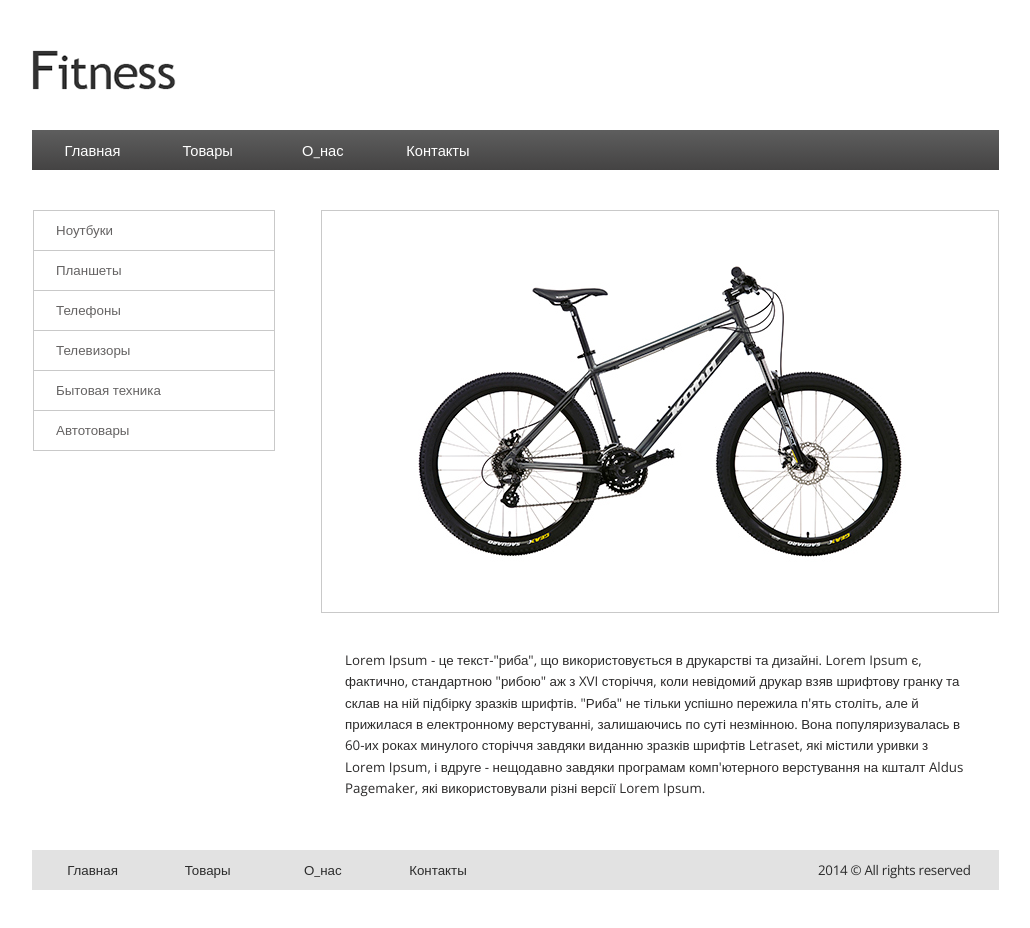
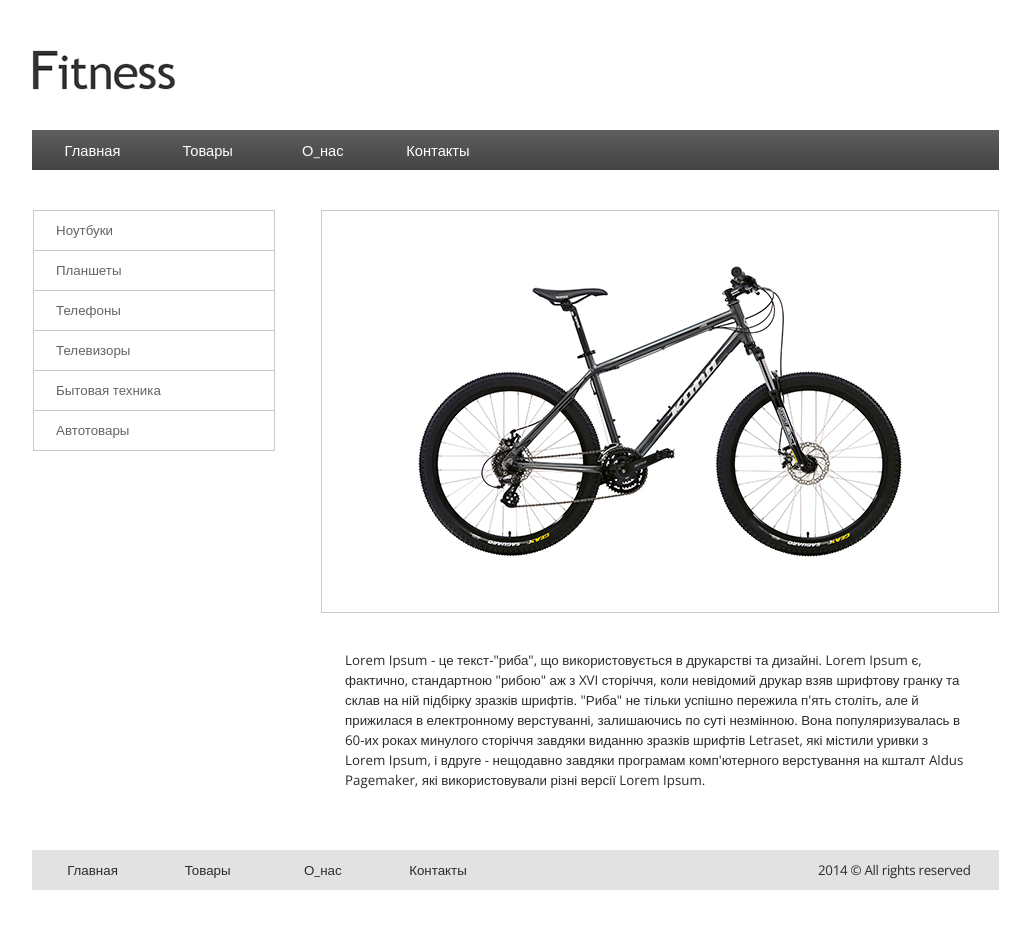
Before and after one commit to SviatoslavK/GoIt-HW-3, a plain HTML site: page index.html in a window 1280 px wide. Shown: the whole page, without its empty margins (123-1153 px from the left). Drawn offline with nearby package versions, Linux system fonts and the light colour scheme.

Commit message:
added clearfix, deleted some properties

```diff
--- a/css/style.css
+++ b/css/style.css
@@ -3,7 +3,11 @@ body {
    width: 1060px;
    font-family: 'Open Sans', sans-serif;
 }
-
+.clearfix:after {
+   content: ' ';
+   clear: both;
+   display: block;
+}
 /*  HEADER  */
 
 header {
@@ -52,11 +56,9 @@ header {
 /* CONTAINER  */
 
 .container {
-   height: 580px;
    margin: 40px 48px 0px 46px;
 }
 .container__left-menu {
-   display: inline-block;
    float: left;
    width: 240px;
    height: 240px;
@@ -78,10 +80,8 @@ header {
    cursor: pointer;
 }
 .container__content {
-   display: inline-block;
-   float: left;
+   float: right;
    width: 678px;
-   height: 580px;
    margin-left: 46px;
 }
 .container__content__frame {
@@ -96,11 +96,11 @@ header {
 }
 .container__content__p {
    width: 625px;
-   height: 141px;
+   box-sizing: border-box;
    margin: 37px 29px 0 24px;
    font-size: 13.33px;
    font-weight: 400;
-   line-height: 21.333px;
+   line-height: 20px;
    letter-spacing: 0px;
    color: #2c2b2b;
 }
--- a/index.html
+++ b/index.html
@@ -22,7 +22,7 @@
          </ul>
       </div>
    </header>
-   <div class="container">
+   <div class="container clearfix">
       <div class="container__left-menu">
          <ul>
             <li class="container__left-menu__li">Ноутбуки</li>
```
